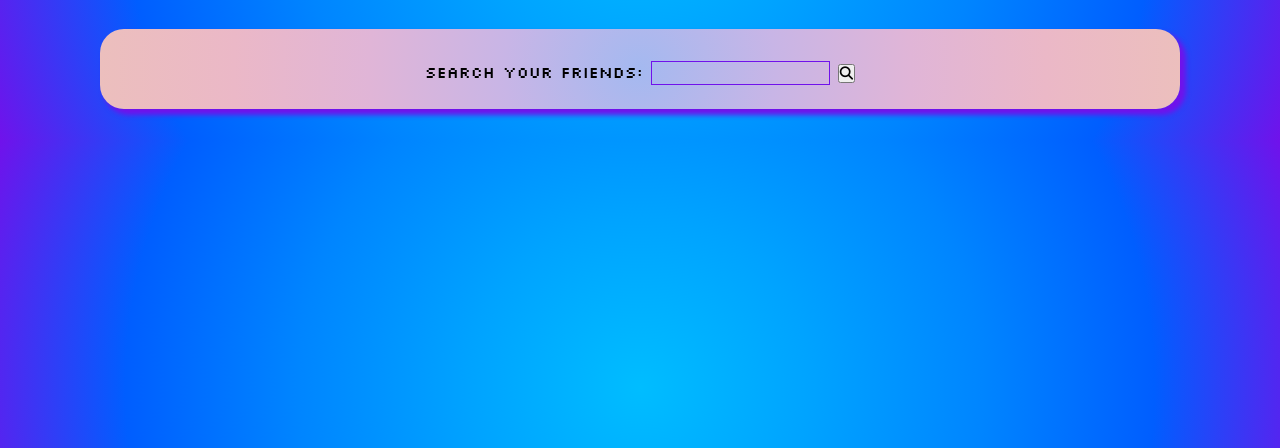
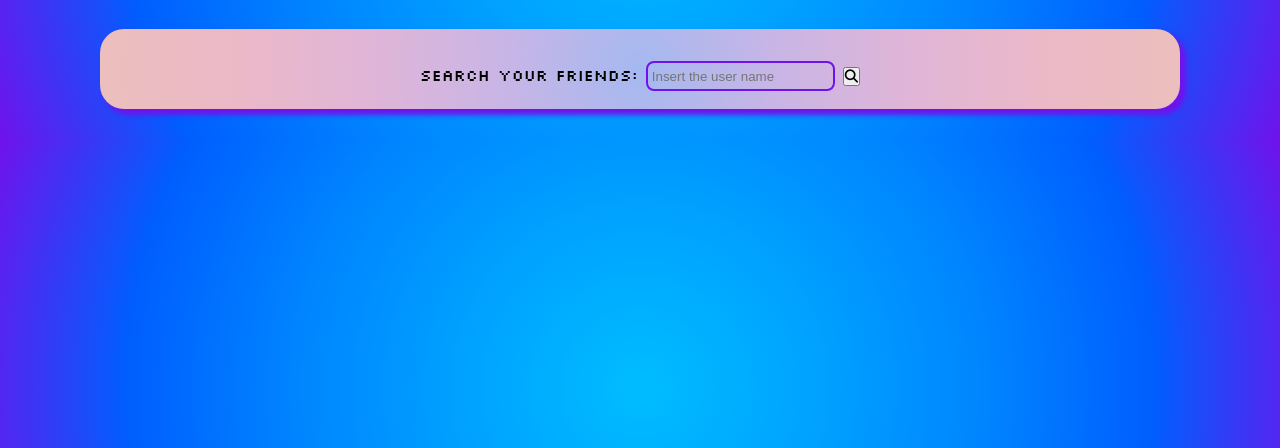
Before and after one commit to AndreaMargutti/github-friends, a website built with Vite: page index.html in a window 1280 px wide. Shown: the part 352-800 px from the top of the page. Built offline with nearby package versions, Linux system fonts and the light colour scheme.

Commit message:
styled input

```diff
--- a/index.html
+++ b/index.html
@@ -32,7 +32,7 @@
     <section class="box text-center pt-2">
       <form id="search-form" action="index.html" method="GET">
         <label for="saerch-bar">Search your friends:</label>
-        <input id="search-bar" type="text">
+        <input id="search-bar" type="text" placeholder="Insert the user name">
         <button type="submit" id="search-button">
           <i class="fa-solid fa-magnifying-glass"></i>
         </button>
--- a/src/css/style.css
+++ b/src/css/style.css
@@ -69,6 +69,8 @@ img {
 
 #search-bar {
     height: 1.5rem;
-    border: 1px solid #7012eb;
+    border: 2px solid #7012eb;
+    border-radius: 8px;
     background-color: transparent;
+    padding: 13px 4px;
 }
```
